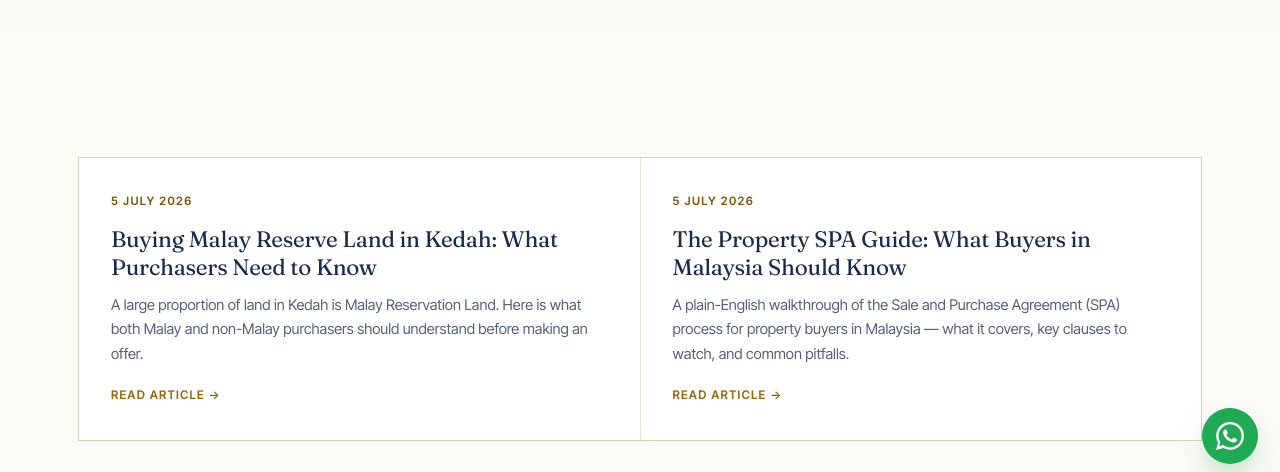
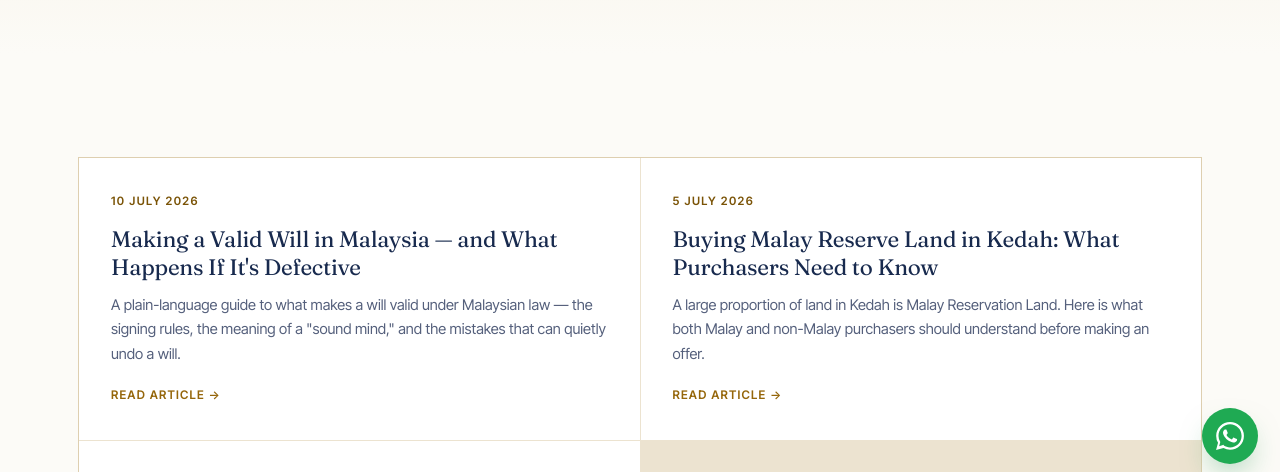
Before and after one commit to CindNgCo/cncolaw, a plain HTML site: page articles/index.html in a window 1280 px wide. Shown: the part 314-786 px from the top of the page. Drawn offline with Linux system fonts and the light colour scheme.

Commit message:
Add files via upload

```diff
--- a/articles/index.html
+++ b/articles/index.html
@@ -174,6 +174,13 @@ footer{background:var(--paper-3);padding:56px 0 32px;margin-top:64px}
 <section class="section-pad">
   <div class="wrap">
     <div class="article-grid">
+      <a class="acard" href="/articles/making-a-valid-will/">
+        <span class="adate">10 July 2026</span>
+        <h2>Making a Valid Will in Malaysia — and What Happens If It&#x27;s Defective</h2>
+        <p>A plain-language guide to what makes a will valid under Malaysian law — the signing rules, the meaning of a &quot;sound mind,&quot; and the mistakes that can quietly undo a will.</p>
+        <span class="aread">Read Article &rarr;</span>
+      </a>
+
       <a class="acard" href="/articles/malay-reserve-land-kedah/">
         <span class="adate">5 July 2026</span>
         <h2>Buying Malay Reserve Land in Kedah: What Purchasers Need to Know</h2>
```
